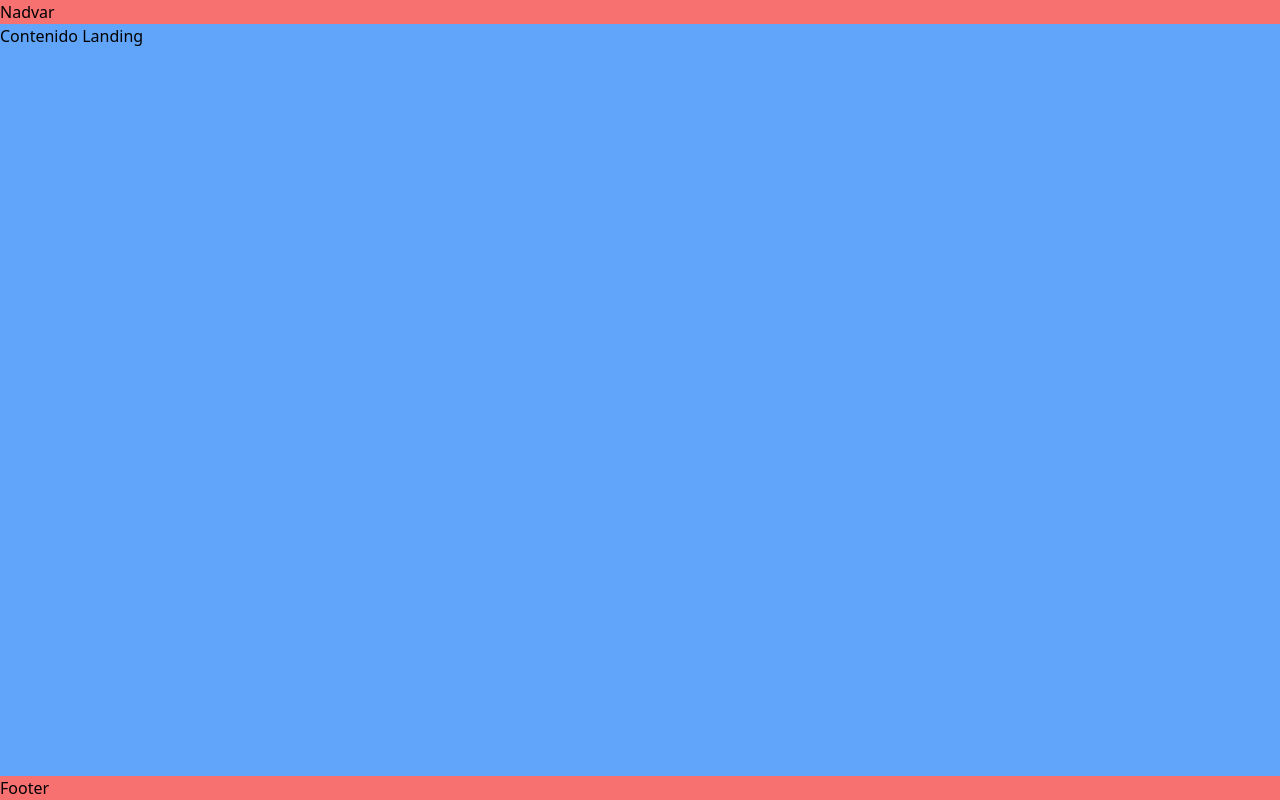
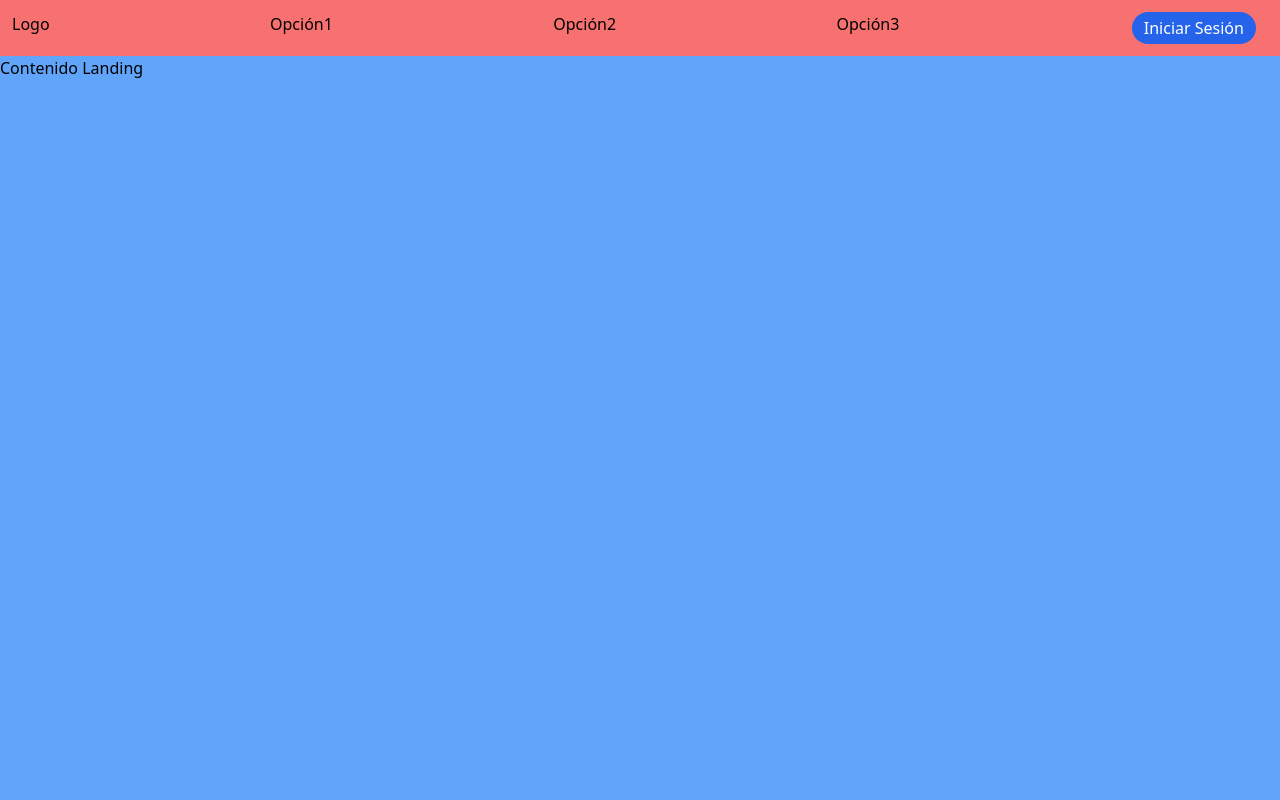
Before and after one commit to jagomezpe/astratic, a React (Create React App) app: page / in a window 1280 px wide. Built offline with nearby package versions, Linux system fonts and the light colour scheme.

Commit message:
agregar botón de iniciar sesión

```diff
--- a/src/components/Navbar.jsx
+++ b/src/components/Navbar.jsx
@@ -1,10 +1,23 @@
 import React from 'react'
+import { Link } from 'react-router-dom'
 
 const Navbar = () => {
     return (
-        <div className="bg-red-400">
-            Nadvar
-        </div>
+        <nav className="bg-red-400">
+            <ul className='flex w-full justify-between my-3 px-3'>
+                <li>Logo</li>
+                <li>Opción1</li>
+                <li>Opción2</li>
+                <li>Opción3</li>
+                <li className='px-3'>
+                    <Link to='/login'>
+                        <button className='bg-blue-600 p-1 px-3 text-white rounded-full hover:bg-blue-800'>
+                            Iniciar Sesión
+                        </button>
+                    </Link>
+                </li>
+            </ul>
+        </nav>
     )
 }
 
--- a/src/components/Sidebar.jsx
+++ b/src/components/Sidebar.jsx
@@ -2,9 +2,9 @@
 
 const Sidebar = () => {
     return (
-        <div>
+        <nav className='w-72 bg-red-400'>
             Sidebar
-        </div>
+        </nav>
     )
 }
 
--- a/src/layouts/PrivateLayout.jsx
+++ b/src/layouts/PrivateLayout.jsx
@@ -3,9 +3,11 @@
 
 const PrivateLayout = ({children}) => {
     return (
-        <div>
+        <div className='flex w-screen h-screen'>
             <Sidebar/>
-            {children}
+            <main className='flex w-full bg-blue-400 overflow-y-scroll'>
+                {children}
+            </main>
         </div>
     )
 }
--- a/src/layouts/PublicLayout.jsx
+++ b/src/layouts/PublicLayout.jsx
@@ -5,10 +5,12 @@
     return (
         <div className="flex flex-col justify-between h-screen">
             <Navbar/>
-            <main className="h-full overflow-y-scroll bg-blue-400">
-                {children}
-            </main>
-            <Footer/>
+            <div className="h-full overflow-y-scroll bg-blue-400">
+                <main className="h-full">
+                    {children}
+                </main>
+                <Footer/>
+            </div>
         </div>
     )
 }
```
Also changed, not shown: jsconfig.json (+5 -5 lines).
